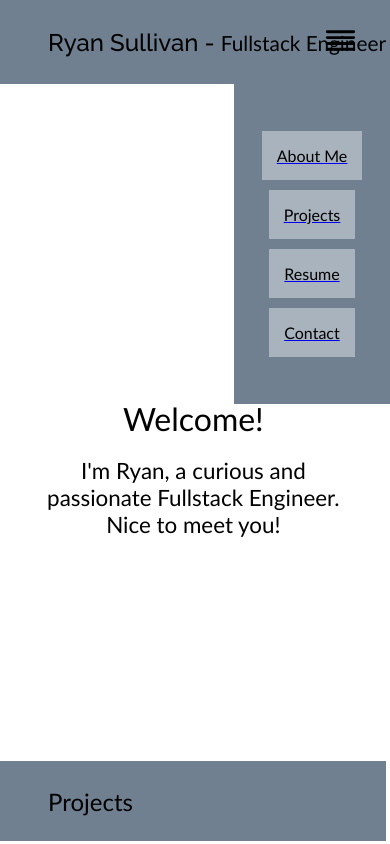
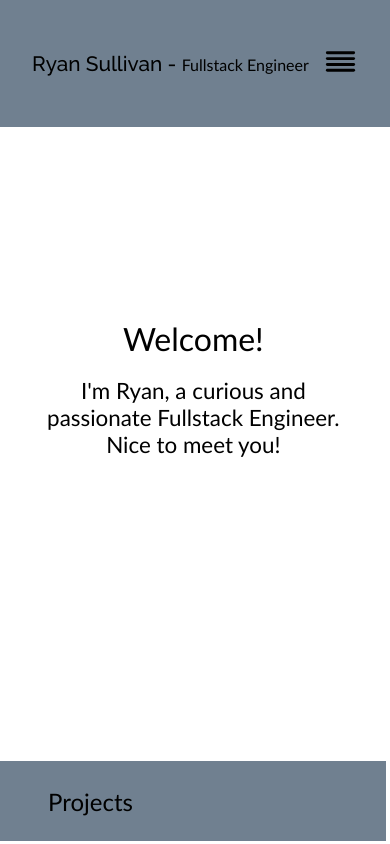
Before and after one commit to ryanCodes92109/newPersonalWebsite, a React (Create React App) app: page / in a window 390 px wide. Built offline with nearby package versions, Linux system fonts and the light colour scheme; the HTML template or start-up script is replaced by a standard one.

Commit message:
small tweaks

```diff
--- a/src/components/aboutMe/AboutMe.css
+++ b/src/components/aboutMe/AboutMe.css
@@ -41,7 +41,7 @@
     width:25vw;
     position:absolute;
     right:9rem;
-    top:10rem;
+    top:5rem;
     display:flex;
     justify-content: center;
     align-items:center;
--- a/src/components/navbar/Navbar.css
+++ b/src/components/navbar/Navbar.css
@@ -63,13 +63,13 @@
   }
 
   .titleText {
-    font-size: 1.5rem;
+    font-size: 1.3rem;
     position:absolute;
-    left:3rem;
+    left:2rem;
     font-family: 'Raleway', sans-serif;
   }
   .fullstackTitle{
-    font-size: 1.3rem;
+    font-size: 1rem;
   }
 
 
@@ -108,4 +108,8 @@
       background-color: rgba(113,126,142, .5);
     }
 
+    .header {
+      height:15vh;
+    }
+
   }
--- a/src/components/navbar/Navbar.js
+++ b/src/components/navbar/Navbar.js
@@ -6,7 +6,7 @@ import  {FiAlignJustify}  from "react-icons/fi";
 
 const Navbar = () => {
 
-  const [sidebar, setSideBar] = useState(true)
+  const [sidebar, setSideBar] = useState(false)
 
   const showSidebar = () => setSideBar(!sidebar)
 
```
